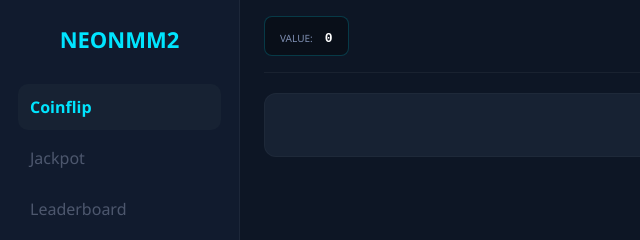
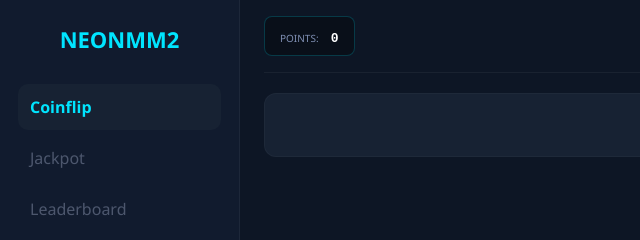
Before and after one commit to Sulf0n1c/Coinflip, a website: page public/index.html in a window 1280 px wide. Shown: the top 240 px of the page, 0-640 px from the left. Drawn offline with Linux system fonts and the light colour scheme.

Commit message:
Update index.html

```diff
--- a/public/index.html
+++ b/public/index.html
@@ -25,8 +25,8 @@
   <main class="main">
     <header class="topbar">
       <div class="balance-container">
-        <span class="balance-label">VALUE:</span>
-        <span id="balanceDisplay" class="balance-amount">1000</span>
+        <span class="balance-label">POINTS:</span>
+        <span id="balanceDisplay" class="balance-amount">0</span>
       </div>
 
       <button id="createMatchBtn" class="btn cyan" disabled>Create Match</button>
```
